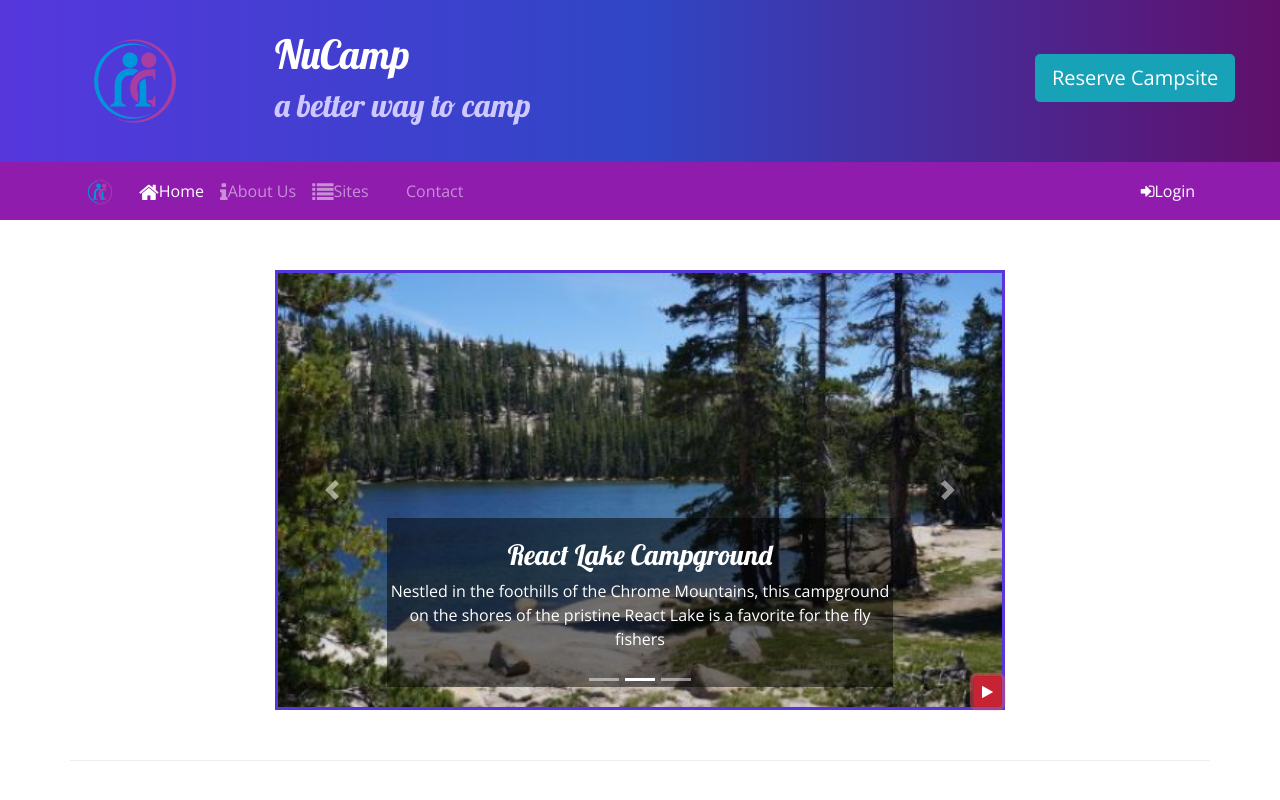
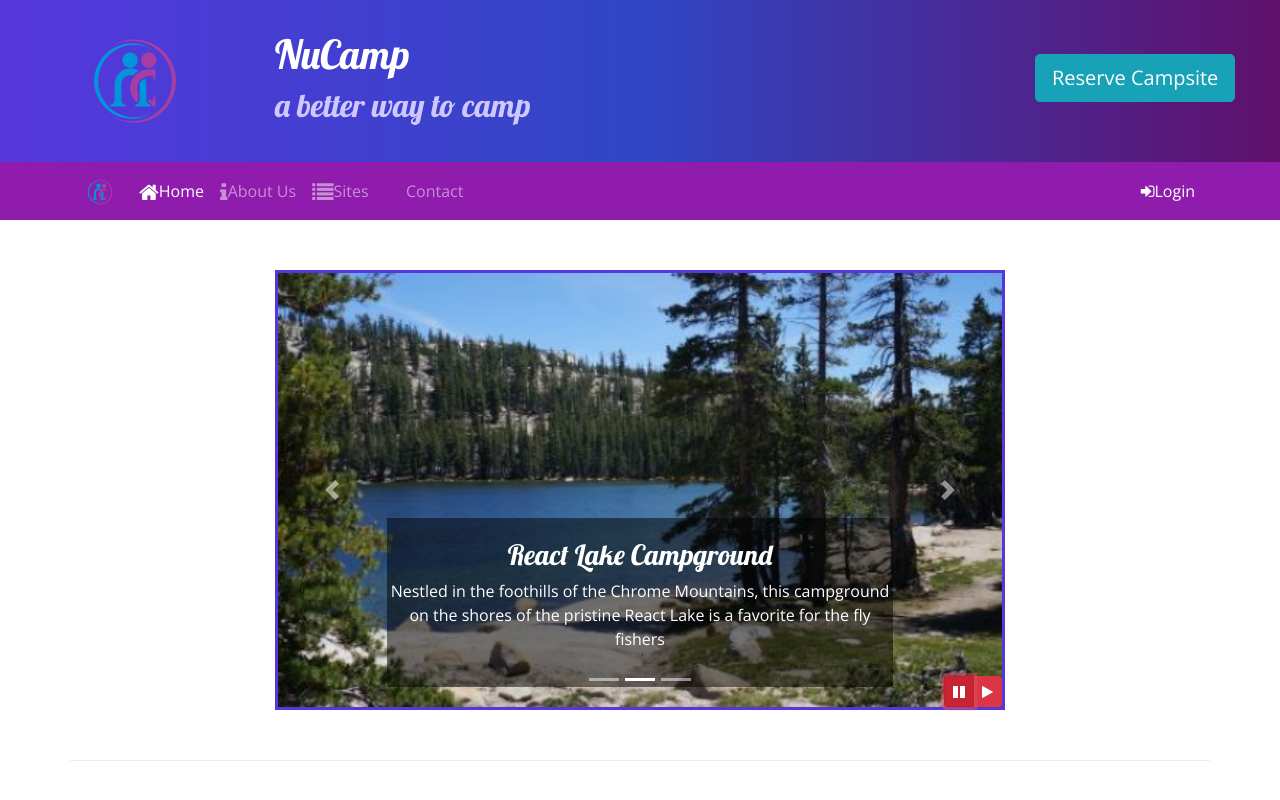
Before and after one commit to koriant/NuCamp, a website: page index.html in a window 1280 px wide. Both pictures are taken after a click on the button 987 px from the left and 691 px from the top of the page. Shown: the top 800 px of the page. Drawn offline with nearby package versions, Linux system fonts and the light colour scheme.

Commit message:
Bootstrap and JQuery Part 1

```diff
--- a/index.html
+++ b/index.html
@@ -189,9 +189,14 @@
                         <span class="carousel-control-next-icon"></span>
                         <span class="sr-only">Next</span>
                     </a>
-                    <button class="btn btn-danger btn-sm" id="carouselButton">
-                        <i class="fa fa-pause"></i>
-                    </button>
+                    <div class="btn-group" id="carouselButton">
+                        <button class="btn btn-danger btn-sm" id="carouselPause">
+                            <i class="fa fa-pause"></i>
+                        </button>
+                        <button class="btn btn-danger btn-sm" id="carouselPlay">
+                            <i class="fa fa-play"></i>
+                        </button>
+                    </div>
                 </div>
             </div>
         </div>
@@ -277,17 +282,12 @@
 
 <script>
     $(function() {
-        $(".carousel").carousel( { interval: 2000} );
-        $("#carouselButton").click(function(){
-           if ($("#carouselButton").children("i").hasClass("fa-pause")) {
-               $(".carousel").carousel("pause");
-               $("#carouselButton").children("i").removeClass("fa-pause");
-               $("#carouselButton").children("i").addClass("fa-play");
-           } else {
-               $(".carousel").carousel("cycle");
-               $("#carouselButton").children("i").removeClass("fa-play");
-               $("#carouselButton").children("i").addClass("fa-pause");
-           }
+        $(".carousel").carousel( { interval: 2000 } );
+        $("#carouselPause").click(function(){
+            $(".carousel").carousel("pause");
+        });
+        $("#carouselPlay").click(function(){
+            $(".carousel").carousel("cycle");
         });
     });
 </script>
```
